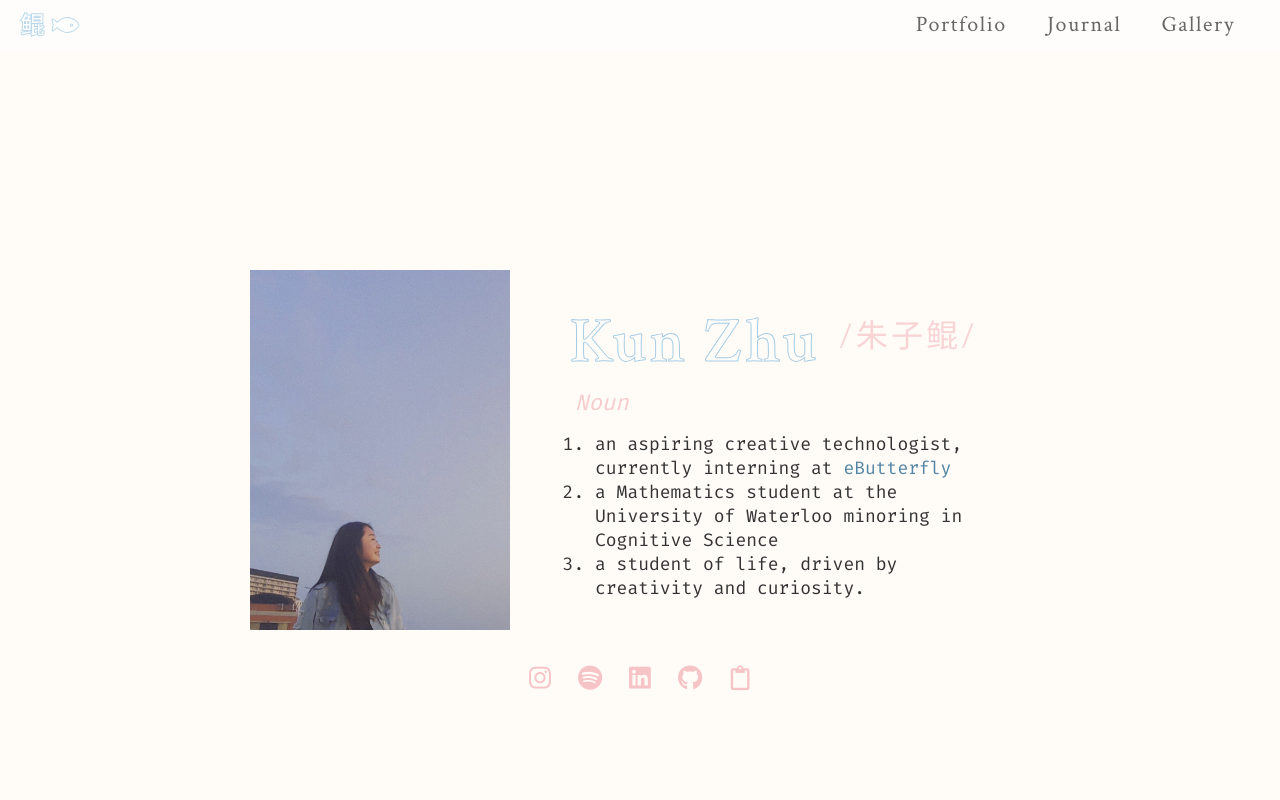
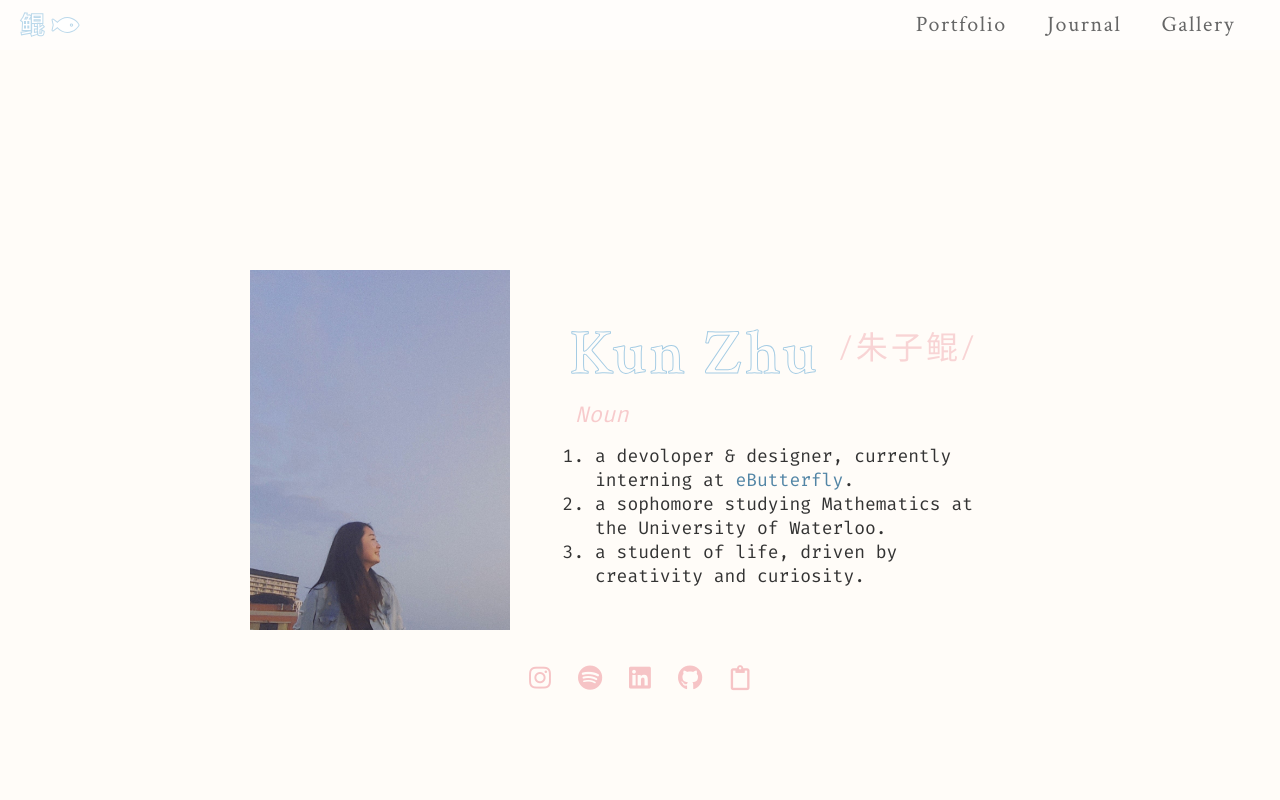
Before and after one commit to kunkunzhu/personal-portfolio, a React (Create React App) app: page / in a window 1280 px wide. Shown: the top 800 px of the page. Built offline with nearby package versions, Linux system fonts and the light colour scheme.

Commit message:
change app name to my name

```diff
--- a/public/index.html
+++ b/public/index.html
@@ -24,34 +24,11 @@
     />
 
     <link href="https://fonts.googleapis.com/css2?family=Fira+Code:wght@300;400&display=swap" rel="stylesheet"/>
-    <!--
-      manifest.json provides metadata used when your web app is installed on a
-      user's mobile device or desktop. See https://developers.google.com/web/fundamentals/web-app-manifest/
-    -->
     <link rel="manifest" href="%PUBLIC_URL%/manifest.json" />
-    <!--
-      Notice the use of %PUBLIC_URL% in the tags above.
-      It will be replaced with the URL of the `public` folder during the build.
-      Only files inside the `public` folder can be referenced from the HTML.
-
-      Unlike "/favicon.ico" or "favicon.ico", "%PUBLIC_URL%/favicon.ico" will
-      work correctly both with client-side routing and a non-root public URL.
-      Learn how to configure a non-root public URL by running `npm run build`.
-    -->
-    <title>React App</title>
+    <title>Kun Zhu</title>
   </head>
   <body>
     <noscript>You need to enable JavaScript to run this app.</noscript>
     <div id="root"></div>
-    <!--
-      This HTML file is a template.
-      If you open it directly in the browser, you will see an empty page.
-
-      You can add webfonts, meta tags, or analytics to this file.
-      The build step will place the bundled scripts into the <body> tag.
-
-      To begin the development, run `npm start` or `yarn start`.
-      To create a production bundle, use `npm run build` or `yarn build`.
-    -->
   </body>
 </html>
--- a/src/components/About.jsx
+++ b/src/components/About.jsx
@@ -25,10 +25,10 @@ class About extends Component {
                     <Noun>Noun</Noun>
                     <Definitions>
                         <Definition>
-                            an aspiring creative technologist, currently interning at <Coop href={"https://www.e-butterfly.org/"} target='_blank' rel='noreferrer'>eButterfly</Coop>
+                            a devoloper & designer, currently interning at <Coop href={"https://www.e-butterfly.org/"} target='_blank' rel='noreferrer'>eButterfly</Coop>.
                         </Definition>
                         <Definition>
-                            a Mathematics student at the University of Waterloo minoring in Cognitive Science
+                            a sophomore studying Mathematics at the University of Waterloo.
                         </Definition>
                         <Definition>
                             a student of life, driven by creativity and curiosity.
```
Also changed, not shown: 1 other file (tests, documents, lock files or other folders).
